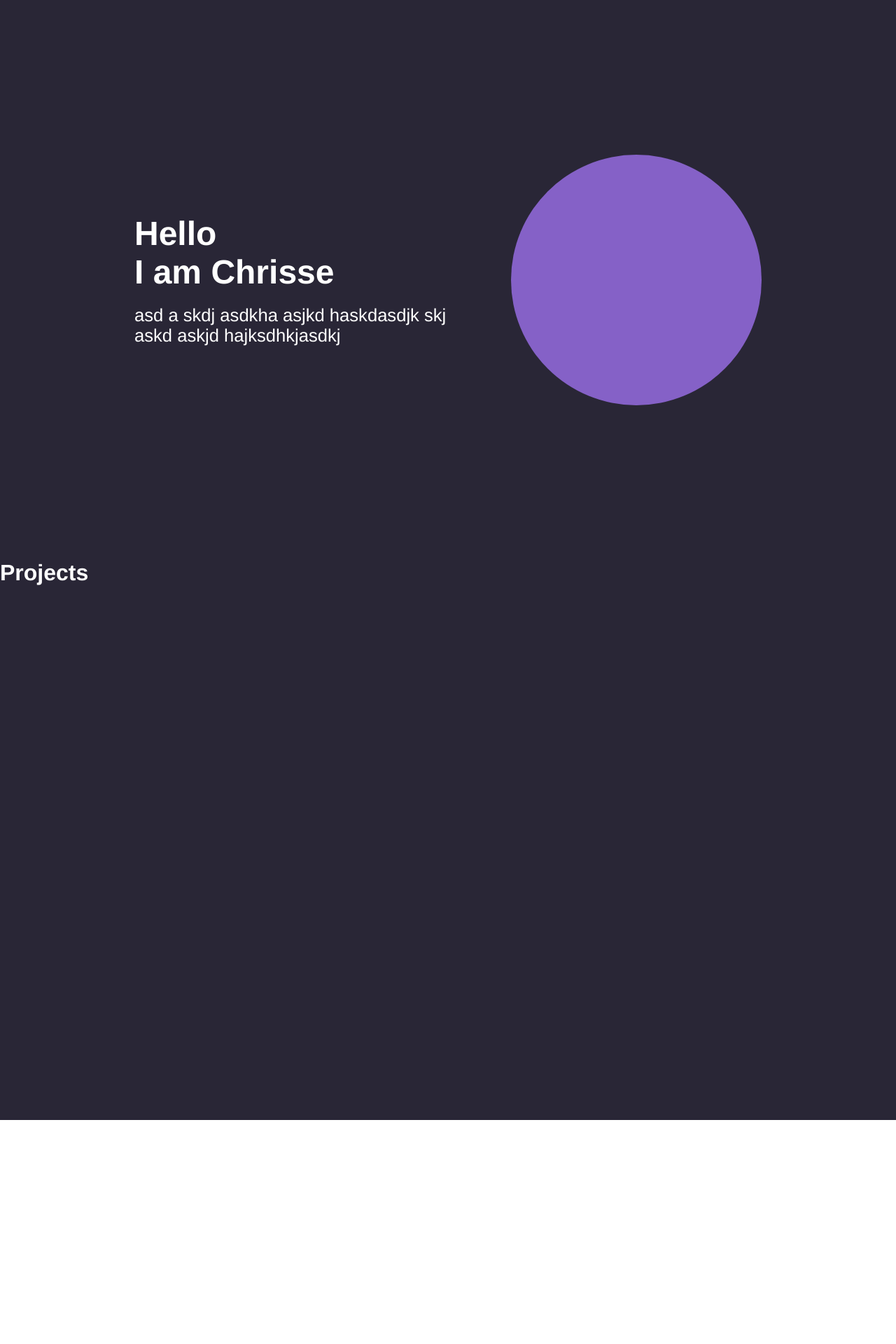
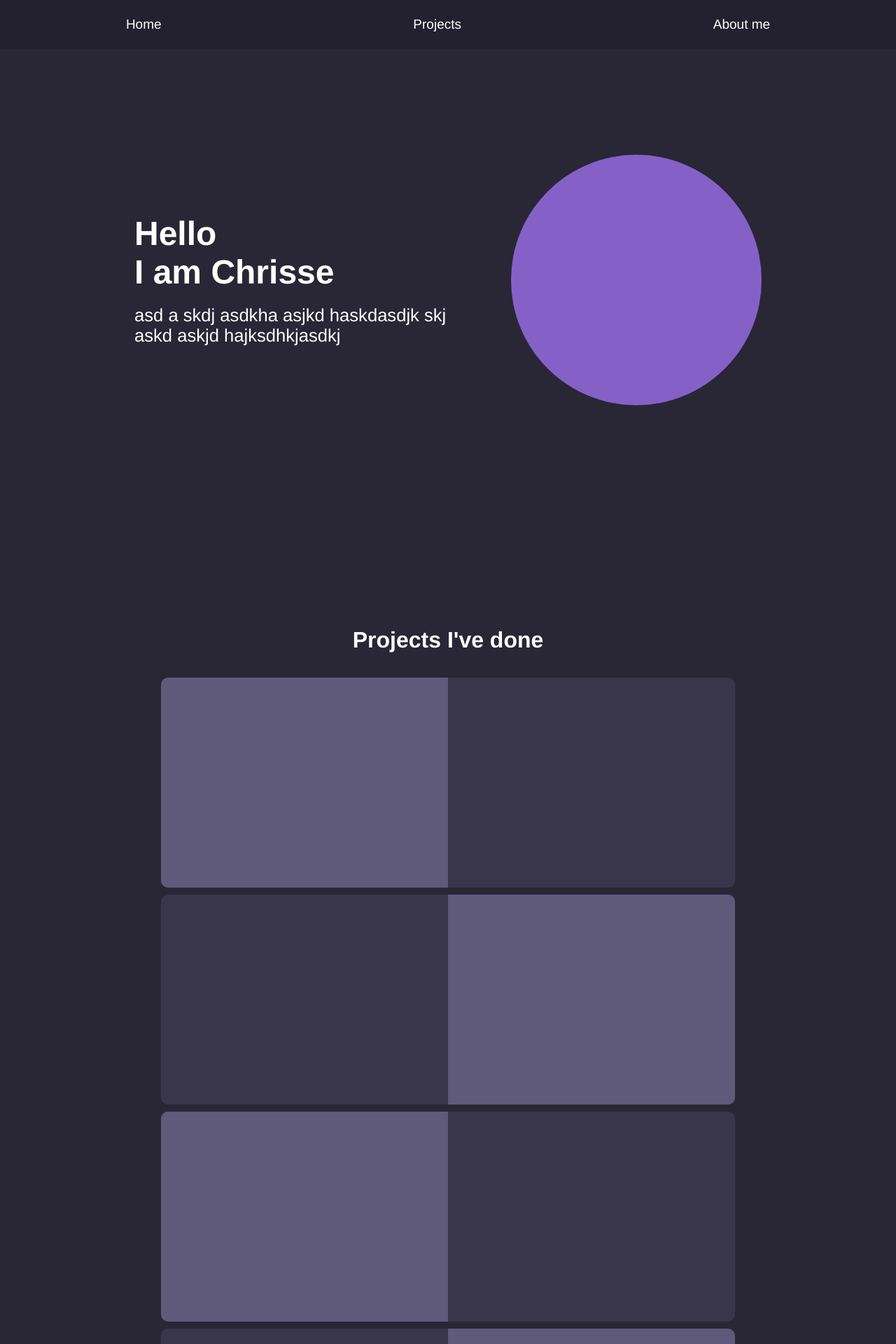
Before and after one commit to cherisechan/cherise, a React (Vite) app: page / in a window 1280 px wide. Shown: the top 1920 px of the page at 70% size. Before the commit the page ends 1600 px from the top, so only its background shows below. Built offline with nearby package versions, Linux system fonts and the light colour scheme.

Commit message:
done project layouts

```diff
--- a/src/App.css
+++ b/src/App.css
@@ -8,6 +8,8 @@
 .page {
   background-color: #292636;
   min-height: 100vh;
+  padding-top: 70px;
+  width: 100%;
 }
 
 h1, p {
@@ -17,3 +19,62 @@ h1, p {
 ::-webkit-scrollbar {
   display: none;
 }
+
+@keyframes fade-in {
+  from {
+    opacity: 0;
+  }
+
+  to {
+    opacity: 1;
+  }
+}
+
+.project-heading {
+  animation: fade-in linear;
+  animation-timeline: view();
+  animation-range: entry 0% cover 40%;
+}
+
+.project-comp {
+  animation: fade-in linear;
+  animation-timeline: view();
+  animation-range: entry 0% cover 25%;
+}
+
+@keyframes box-left-in {
+  from {
+    transform: translateX(-200px);
+  }
+
+  to {
+    transform: translateX(0px);
+  }
+}
+
+
+@keyframes box-right-in {
+  from {
+    transform: translateX(200px);
+  }
+
+  to {
+    transform: translateX(0px);
+
+  }
+}
+
+
+@media screen and (min-width: 681px) {
+  .project-comp-left {
+    animation: box-left-in linear;
+    animation-timeline: view();
+    animation-range: entry 0% cover 25%;
+  }
+
+  .project-comp-right {
+    animation: box-right-in linear;
+    animation-timeline: view();
+    animation-range: entry 0% cover 25%;
+  }
+}
--- a/src/App.jsx
+++ b/src/App.jsx
@@ -1,13 +1,14 @@
 import { useState } from 'react'
-import { BrowserRouter, Routes, Route} from 'react-router-dom'
 import Landing from './pages/Landing'
 import Projects from './pages/Projects'
+import Navbar from './components/Navbar'
 import './App.css'
 
 function App() {
 
   return (
     <>
+      <Navbar></Navbar>
       <Landing></Landing>
       <Projects></Projects>
     </>
--- a/src/components/Navbar.jsx
+++ b/src/components/Navbar.jsx
@@ -1,12 +1,20 @@
-import "../styles/Navbar"
+import "../styles/Navbar.css"
 const Navbar = () => {
 
 
     return (
         <div className="nav-bar">
-            <h1 className="nav-btn">Home</h1>
-            <h1 className="nav-btn">Projects</h1>
-            <h1 className="nav-btn">About me</h1>
+            <p className="nav-btn" onClick={() => {
+                document.getElementById('landing').scrollIntoView({
+                    behavior: 'smooth'
+                })
+            }}>Home</p>
+            <p className="nav-btn" onClick={() => {
+                document.getElementById('projects').scrollIntoView({
+                    behavior: 'smooth'
+                })
+            }}>Projects</p>
+            <p className="nav-btn">About me</p>
         </div>
     )
 }
--- /dev/null
+++ b/src/components/ProjectComp.jsx
@@ -0,0 +1,11 @@
+import "../styles/ProjectComp.css"
+const ProjectComp = ({direction}) => {
+    return (
+        <div className={direction === "left" ? "project-comp project-comp-left" : "project-comp project-comp-right"} style={direction === "left" ? {flexDirection: "row-reverse"} : {flexDirection: "row"}}>
+            <div className="project-comp-content"></div>
+            <div className="project-comp-img" style={direction === "left" ? {borderRadius: "10px 0 0 10px"} : {borderRadius: "0 10px 10px 0"}}></div>
+        </div>
+    )
+
+}
+export default ProjectComp;
--- a/src/pages/Projects.jsx
+++ b/src/pages/Projects.jsx
@@ -1,9 +1,18 @@
-
+import "../styles/Projects.css"
+import ProjectComp from "../components/ProjectComp";
 const Projects = () => {
 
     return (
         <div className="page" id="projects">
-            <h1 className="project-heading">Projects</h1>
+            <div id="project-content">
+                <h1 className="project-heading">Projects I've done</h1>
+                <div id="project-list">
+                    <ProjectComp direction={"left"}></ProjectComp>
+                    <ProjectComp direction={"right"}></ProjectComp>
+                    <ProjectComp direction={"left"}></ProjectComp>
+                    <ProjectComp direction={"right"}></ProjectComp>
+                </div>
+            </div>
         </div>
     )
 }
--- a/src/styles/Navbar.css
+++ b/src/styles/Navbar.css
@@ -1,4 +1,19 @@
 .nav-bar {
     display: flex;
-    justify-content: space-between;
+    justify-content: space-around;
+    height: 70px;
+    width: 100%;
+    padding: 3vh 0;
+    background-color: #23202f;
+    position: fixed;
+    top: 0;
+    left: 0;
+    font-size: 19px;
+    z-index: 10;
 }
+
+.nav-btn {
+    display: flex;
+    cursor: pointer;
+    align-items: center;
+}
--- /dev/null
+++ b/src/styles/ProjectComp.css
@@ -0,0 +1,26 @@
+.project-comp {
+    width: 80%;
+    height: 300px;
+    border-radius: 10px;
+    background-color: #39354a;
+    display: flex;
+}
+
+.project-comp-content {
+    width: 50%;
+    height: 100%;
+}
+
+.project-comp-img {
+    width: 50%;
+    height: 100%;
+    background-color: #5f597a;
+
+}
+
+@media screen and (max-width: 680px) {
+    .project-comp {
+        width: 100%
+    }
+
+}
--- a/src/styles/Projects.css
+++ b/src/styles/Projects.css
@@ -0,0 +1,23 @@
+#project-content {
+    padding: 2% 10vw;
+}
+
+.project-heading {
+    font-size: 2em;
+    text-align: center;
+    margin-bottom: 35px;
+}
+
+#project-list {
+    display: flex;
+    flex-shrink: 0;
+    flex-direction: column;
+    gap: 10px;
+    align-items: center;
+}
+
+@media screen and (max-width: 680px) {
+    #project-content {
+        padding: 2% 15px;
+    }
+}
```
